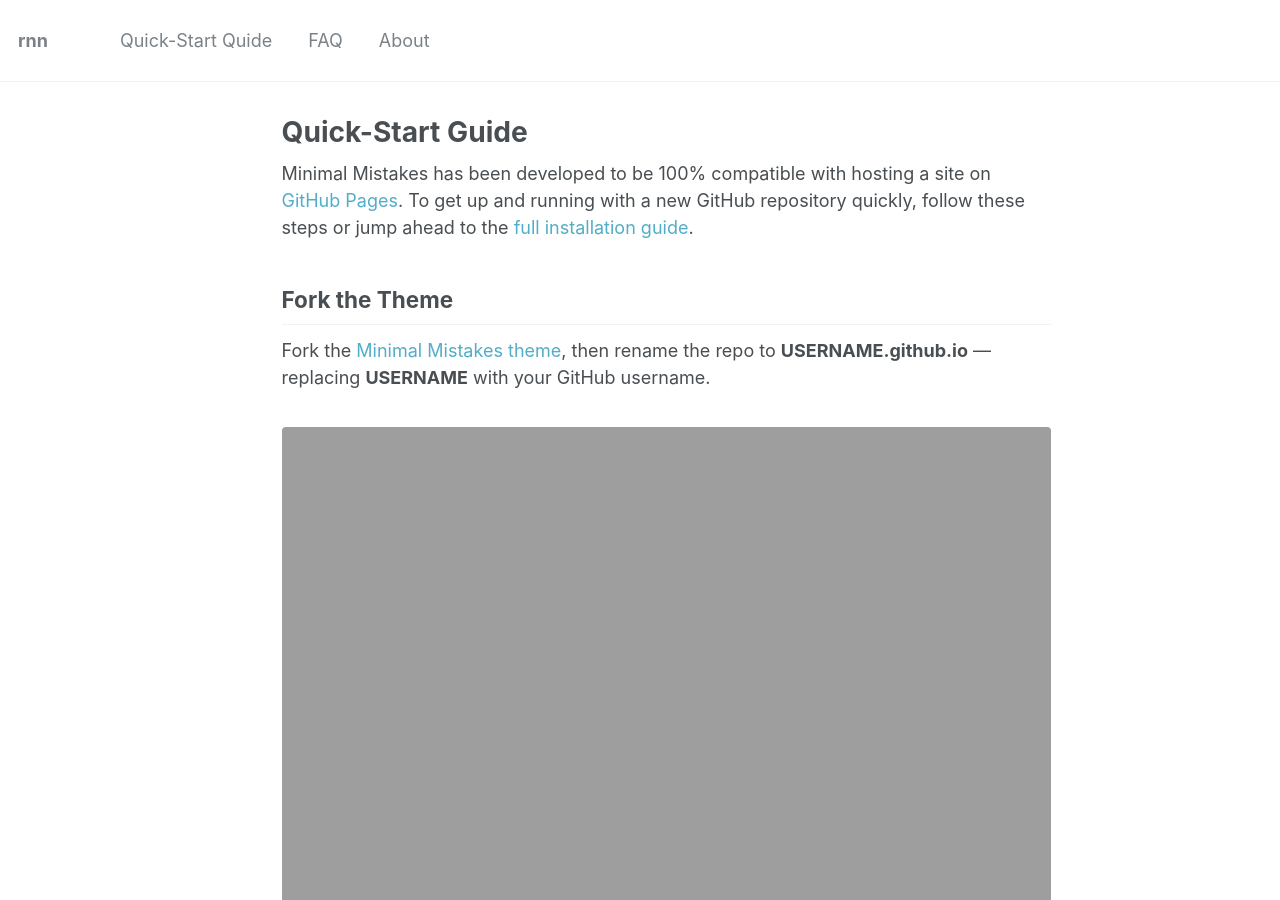
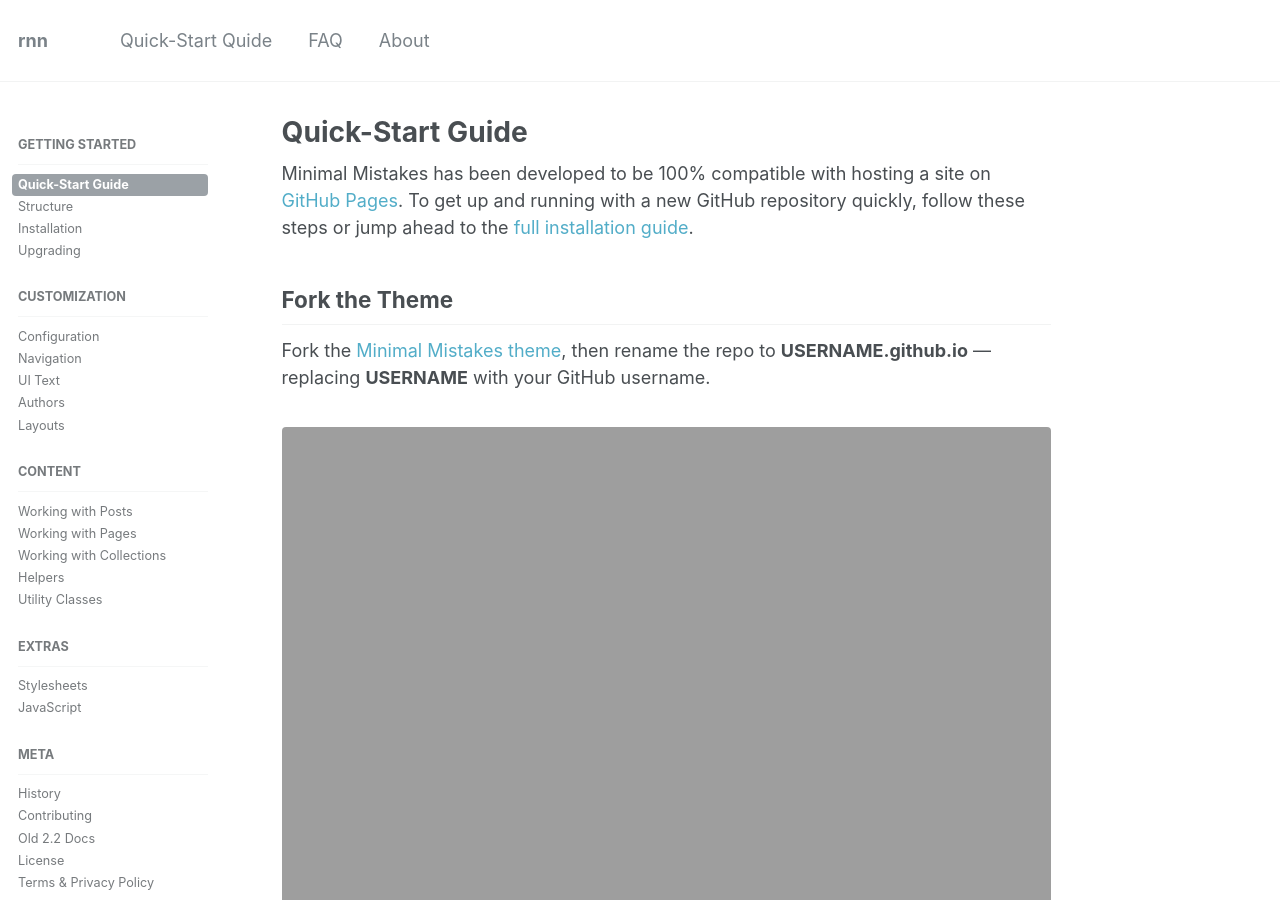
Before and after one commit to bquast/rnn, a Jekyll site: the page built from _docs/01-quick-start-guide.md, in a window 1280 px wide and 900 px high. Built offline with Jekyll 4.4.1, drawn with Linux system fonts in a browser that asks for light colours.

Commit message:
add docs structure

```diff
--- a/_data/navigation.yml
+++ b/_data/navigation.yml
@@ -8,3 +8,62 @@ main:
 
   - title: "About"
     url: /about
+
+# documentation links
+docs:
+  - title: Getting Started
+    children:
+      - title: "Quick-Start Guide"
+        url: /docs/quick-start-guide/
+      - title: "Structure"
+        url: /docs/structure/
+      - title: "Installation"
+        url: /docs/installation/
+      - title: "Upgrading"
+        url: /docs/upgrading/
+
+  - title: Customization
+    children:
+      - title: "Configuration"
+        url: /docs/configuration/
+      - title: "Navigation"
+        url: /docs/navigation/
+      - title: "UI Text"
+        url: /docs/ui-text/
+      - title: "Authors"
+        url: /docs/authors/
+      - title: "Layouts"
+        url: /docs/layouts/
+
+  - title: Content
+    children:
+      - title: "Working with Posts"
+        url: /docs/posts/
+      - title: "Working with Pages"
+        url: /docs/pages/
+      - title: "Working with Collections"
+        url: /docs/collections/
+      - title: "Helpers"
+        url: /docs/helpers/
+      - title: "Utility Classes"
+        url: /docs/utility-classes/
+
+  - title: Extras
+    children:
+      - title: "Stylesheets"
+        url: /docs/stylesheets/
+      - title: "JavaScript"
+        url: /docs/javascript/
+
+  - title: Meta
+    children:
+      - title: "History"
+        url: /docs/history/
+      - title: "Contributing"
+        url: /docs/contributing/
+      - title: "Old 2.2 Docs"
+        url: /docs/docs-2-2/
+      - title: "License"
+        url: /docs/license/
+      - title: "Terms &amp; Privacy Policy"
+        url: /terms/
```
